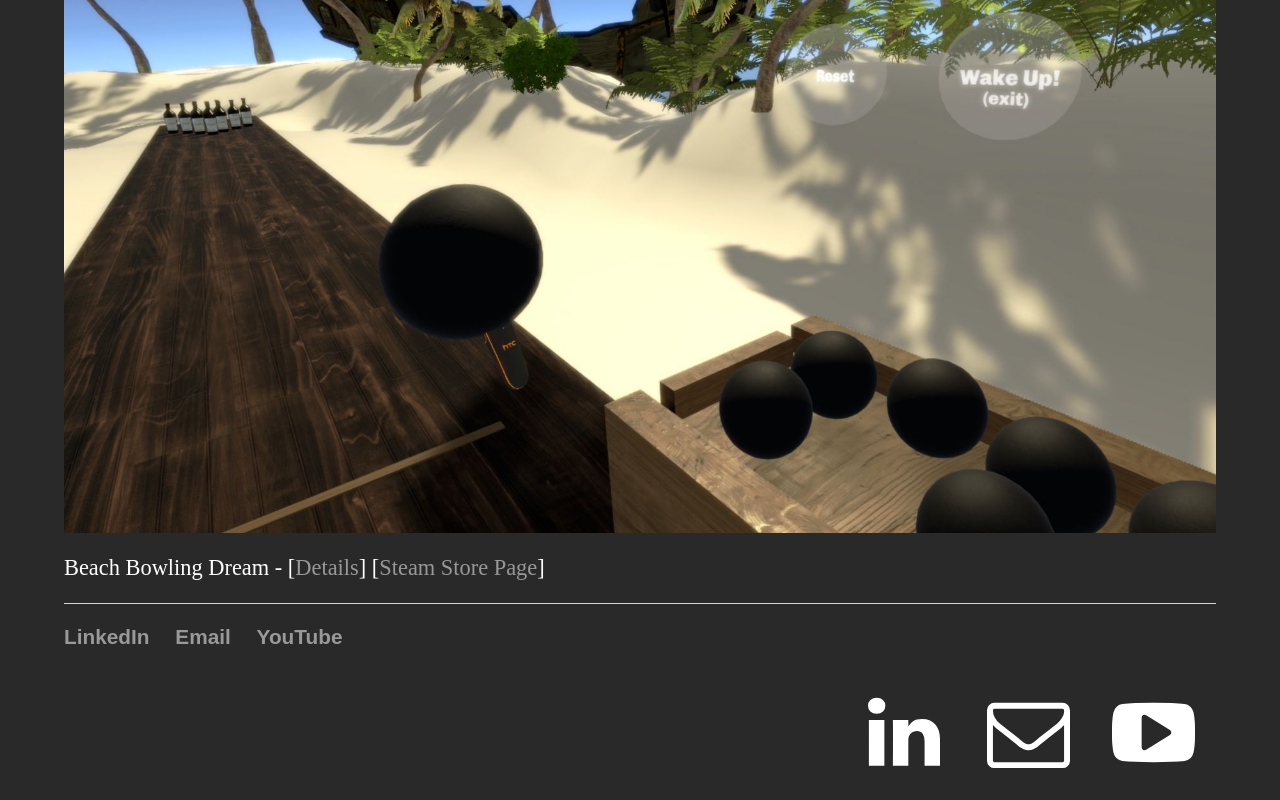
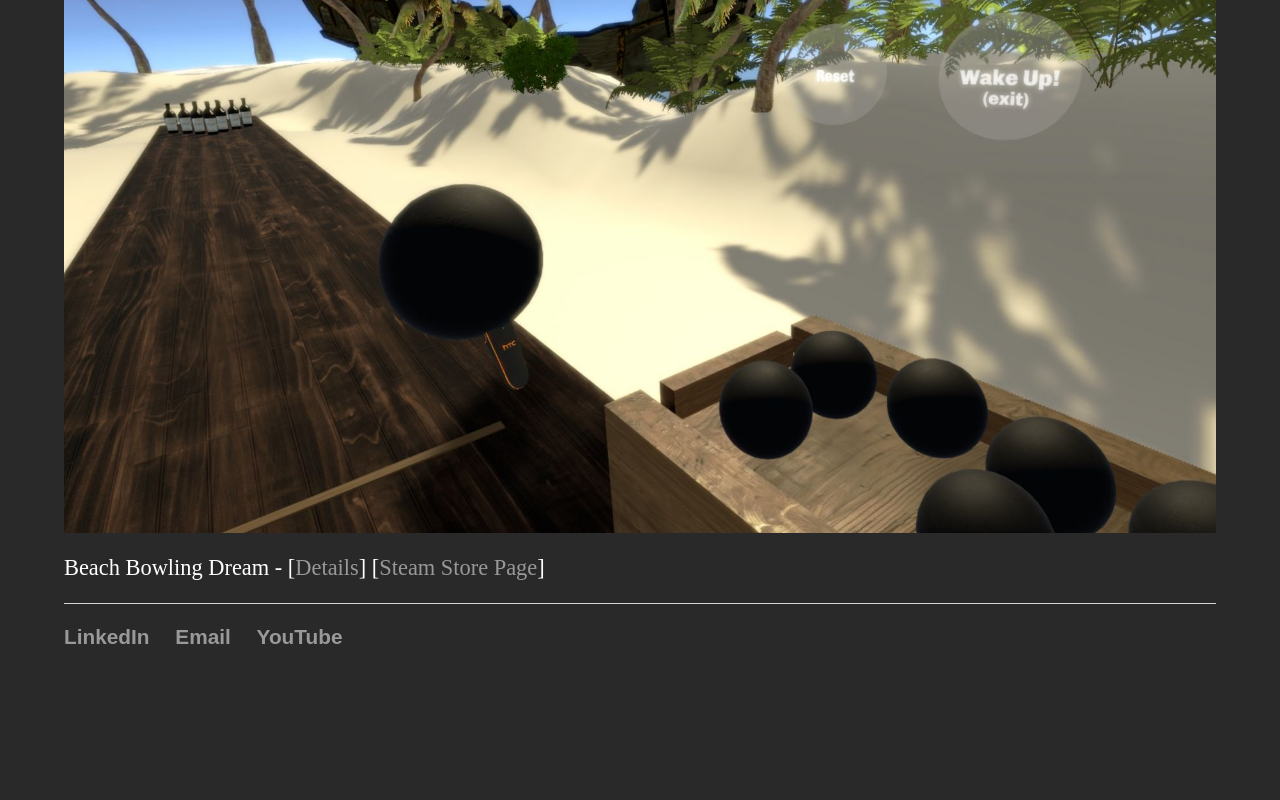
Before and after one commit to LucidDreamsVR/luciddreamsvr.github.io, a plain HTML site: page index.html in a window 1280 px wide. Shown: the part 467-1267 px from the top of the page. After the commit the page ends 1147 px from the top, so only its background shows below. Drawn offline with Linux system fonts and the light colour scheme; a web font is replaced by a local one.

Commit message:
Update main.css

```diff
--- a/css/main.css
+++ b/css/main.css
@@ -19,7 +19,7 @@ header .icon-bar {
     height:6em;
 }
 
-.company-name {
+header .company-name {
     font-family: 'Chivo';
     font-weight: bold;
     font-size: 3.5em;
@@ -29,28 +29,28 @@ header .icon-bar {
     height:3em;
 }
 
-.icons {
+header .icons {
     display: -webkit-flex;
     display: flex;
     float: right;
 }
 
-.icons a {
+header .icons a {
     width: 50%;
     color: white;
 }
 
-.icons a:hover {
+header .icons a:hover {
     background-color: black;
 }
 
-.icon {
+header .icon {
     width: 100%;
     text-align: center;
     transition: all 0.3s ease;
 }
 
-.icon img {
+header .icon img {
     height: 4em;
     margin: 1em;
 }
@@ -115,6 +115,10 @@ footer a:hover {
     text-decoration: underline;
 }
 
+footer .icons {
+    display: none;
+}
+
 /* --- Footer END --- */
 
 ul.posts {
```
